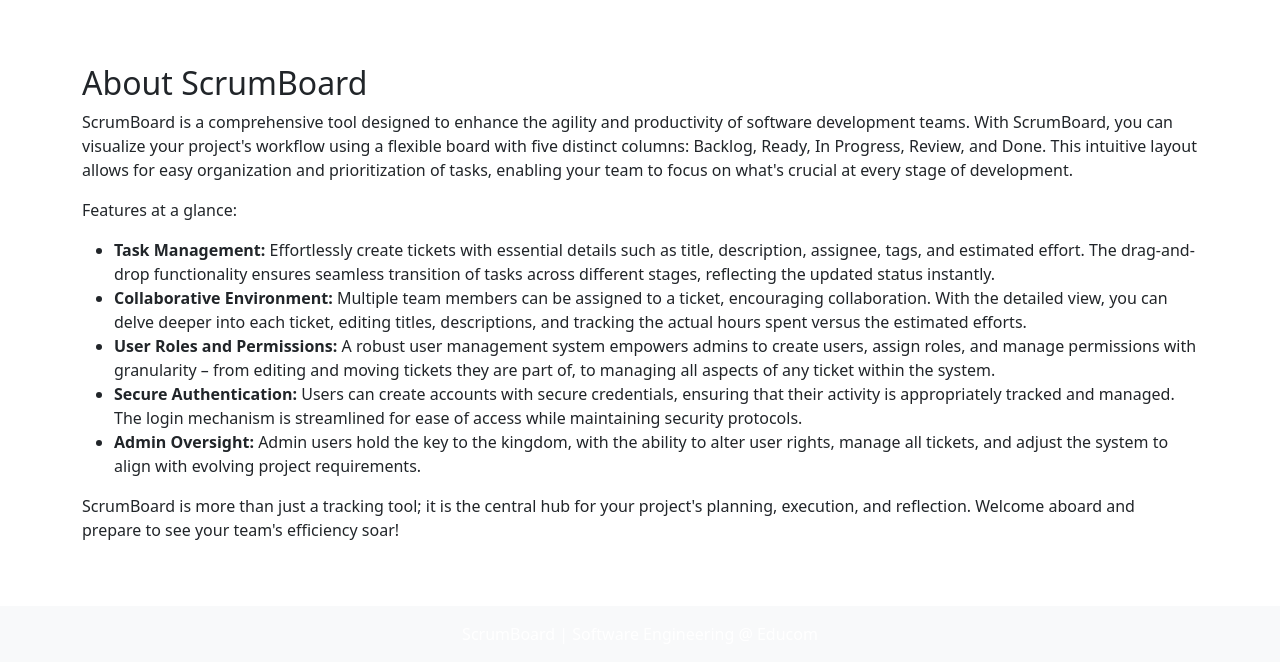
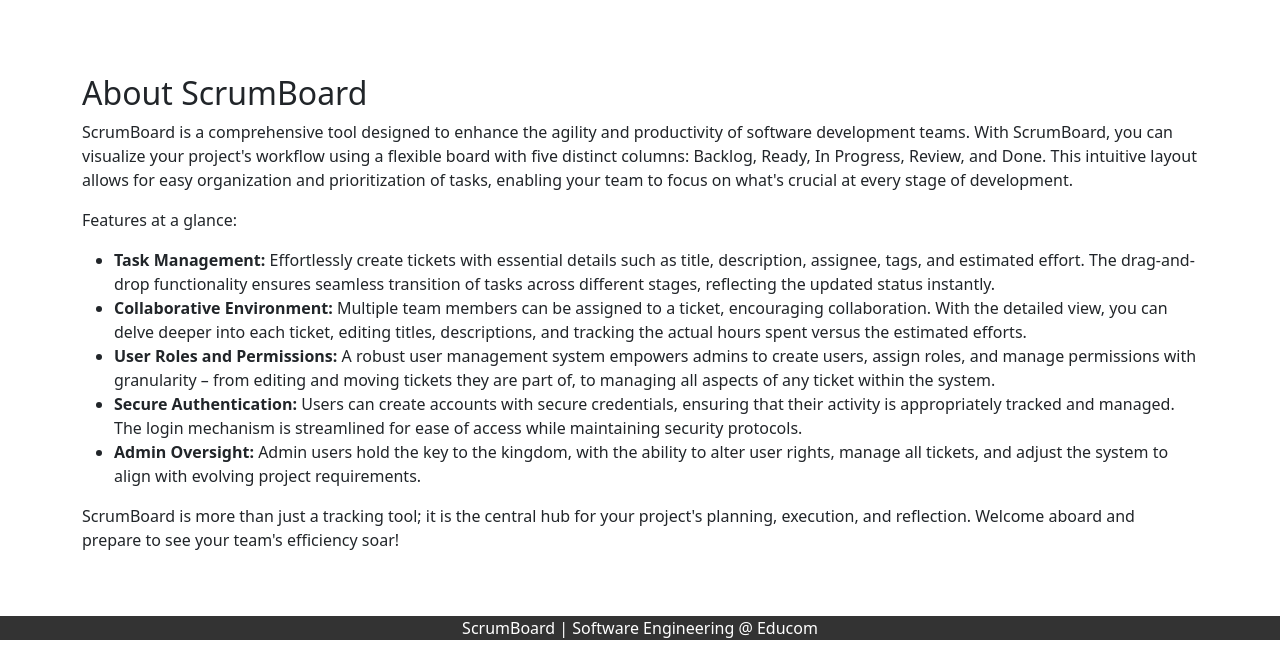
Before and after one commit to AmrAdwan/ScrumBoard, a Flask app: page / in a window 1280 px wide. Shown: the part 160-822 px from the top of the page. After the commit the page ends 800 px from the top, so only its background shows below. Run offline with Flask 2, Linux system fonts and the light colour scheme.

Commit message:
fixed an issue in the home page

```diff
--- a/App/Board/templates/main.html
+++ b/App/Board/templates/main.html
@@ -43,7 +43,7 @@
 
   {% block extra_content %}{% endblock %}
 
-  <footer class="text-center mt-auto py-3 bg-light">
+  <footer>
     ScrumBoard | Software Engineering @ Educom
   </footer>
 </body>
```
